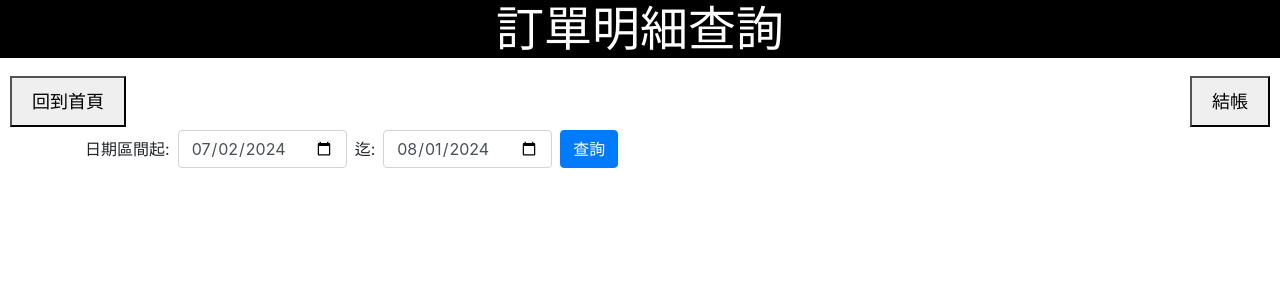
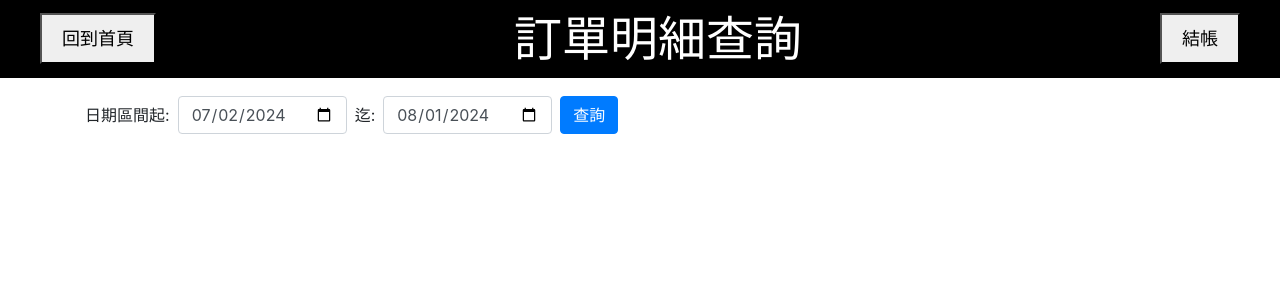
Before and after one commit to AiGroup0521/fastcheckout, a Flask app: page /item in a window 1280 px wide. Shown: the top 300 px of the page. Run offline with Flask 3, Linux system fonts and the light colour scheme; some libraries are stand-ins or nearby versions.

Commit message:
Update viewreport02.html
固定頁首的標題和按紐

```diff
--- a/python_flask_webscoket_sqlite_webcam/templates/viewreport02.html
+++ b/python_flask_webscoket_sqlite_webcam/templates/viewreport02.html
@@ -6,34 +6,49 @@
     <link rel="stylesheet" href="https://stackpath.bootstrapcdn.com/bootstrap/4.5.2/css/bootstrap.min.css">
     <script src="https://cdn.socket.io/4.0.0/socket.io.min.js"></script>
     <style>
+         body {
+            margin: 0;
+        }
         .top-buttons {
-            position: absolute;
-            width: 100%;
+            position: fixed;
+            top: 0;
+            left: 0;
+            right: 0;
+            background-color: black;
+            color: white;
             display: flex;
             justify-content: space-between;
-            padding: 10px;
+            align-items: center;
+            padding: 10px 40px;
+            z-index: 1000;
+        }
+        .top-buttons h1 {
+            margin: 0;
+            font-size: 3em;
+            text-align: center;
+            flex-grow: 1;
         }
         .top-buttons button {
             font-size: 18px;
             padding: 10px 20px;
         }
-
+        .container {
+            margin-top: 80px;
+        }
         .highlight {
             background-color: lightblue;
         }
     </style>
 </head>
 <body>
-    <h1 style="text-align: center; font-size: 3em; color: white; background-color: black;">訂單明細查詢</h1>
-
     <div class="top-buttons">
-
         <button onclick="location.href='/'">回到首頁</button>
+        <h1>訂單明細查詢</h1>
         <button onclick="location.href='/video'">結帳</button>
-
     </div>
+    <br/>
+    <br/>
     <div class="container mt-5">
-        <br>
         <form id="searchForm" class="form-inline mb-4">
             <div class="form-group mr-2">
                 <label for="start_date">日期區間起:</label>
```
